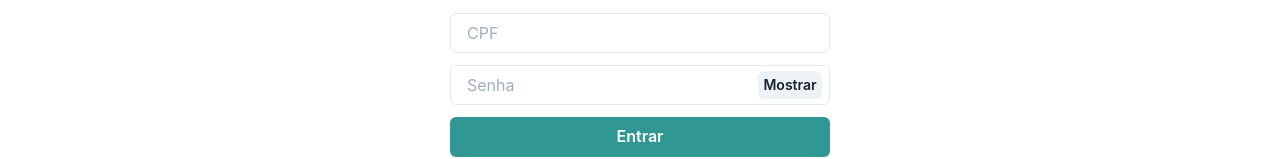
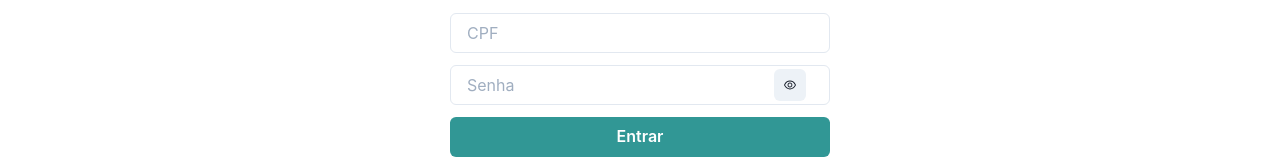
Before and after one commit to biblioteca-ic/biblioteca-ic, a React (Create React App) app in the folder front-end/: page /login in a window 1280 px wide. Shown: the part 133-292 px from the top of the page. Built offline with nearby package versions, Linux system fonts and the light colour scheme.

Commit message:
add icon in unput password

```diff
--- a/front-end/src/pages/Login/index.tsx
+++ b/front-end/src/pages/Login/index.tsx
@@ -1,6 +1,7 @@
 import * as React from 'react';
-import { Link, Box, Text, Input, InputGroup, InputRightElement, Button, Stack } from '@chakra-ui/react';
+import { Link, Box, Text, Input, InputGroup, InputRightElement, Button, Stack, IconButton } from '@chakra-ui/react';
 import { useHistory } from 'react-router-dom';
+import { AiOutlineEye, AiOutlineEyeInvisible } from 'react-icons/ai';
 import { Page } from '../../components/Page';
 
 const Login = () => {
@@ -32,9 +33,17 @@ const Login = () => {
               placeholder="Senha"
             />
             <InputRightElement width="4.5rem">
-              <Button mr={2} h="1.75rem" size="sm" onClick={handleClick}>
-                {show ? 'Esconder' : 'Mostrar'}
-              </Button>
+              {show ? (
+                <IconButton
+                  aria-label="Esconder senha"
+                  icon={<AiOutlineEyeInvisible />}
+                  mr={2}
+                  size="sm"
+                  onClick={handleClick}
+                />
+              ) : (
+                <IconButton aria-label="Mostrar senha" icon={<AiOutlineEye />} mr={2} size="sm" onClick={handleClick} />
+              )}
             </InputRightElement>
           </InputGroup>
 
--- a/front-end/src/pages/Register/index.tsx
+++ b/front-end/src/pages/Register/index.tsx
@@ -1,6 +1,18 @@
 import * as React from 'react';
-import { Checkbox, Link, Box, Text, Input, InputGroup, InputRightElement, Button, Stack } from '@chakra-ui/react';
+import {
+  Checkbox,
+  Link,
+  Box,
+  Text,
+  Input,
+  InputGroup,
+  InputRightElement,
+  Button,
+  Stack,
+  IconButton,
+} from '@chakra-ui/react';
 import { useHistory } from 'react-router-dom';
+import { AiOutlineEye, AiOutlineEyeInvisible } from 'react-icons/ai';
 import { Page } from '../../components/Page';
 
 const Register = () => {
@@ -42,9 +54,17 @@ const Register = () => {
               placeholder="Senha"
             />
             <InputRightElement width="4.5rem">
-              <Button mr={2} h="1.75rem" size="sm" onClick={handleClick}>
-                {show ? 'Esconder' : 'Mostrar'}
-              </Button>
+              {show ? (
+                <IconButton
+                  aria-label="Esconder senha"
+                  icon={<AiOutlineEyeInvisible />}
+                  mr={2}
+                  size="sm"
+                  onClick={handleClick}
+                />
+              ) : (
+                <IconButton aria-label="Mostrar senha" icon={<AiOutlineEye />} mr={2} size="sm" onClick={handleClick} />
+              )}
             </InputRightElement>
           </InputGroup>
 
```
